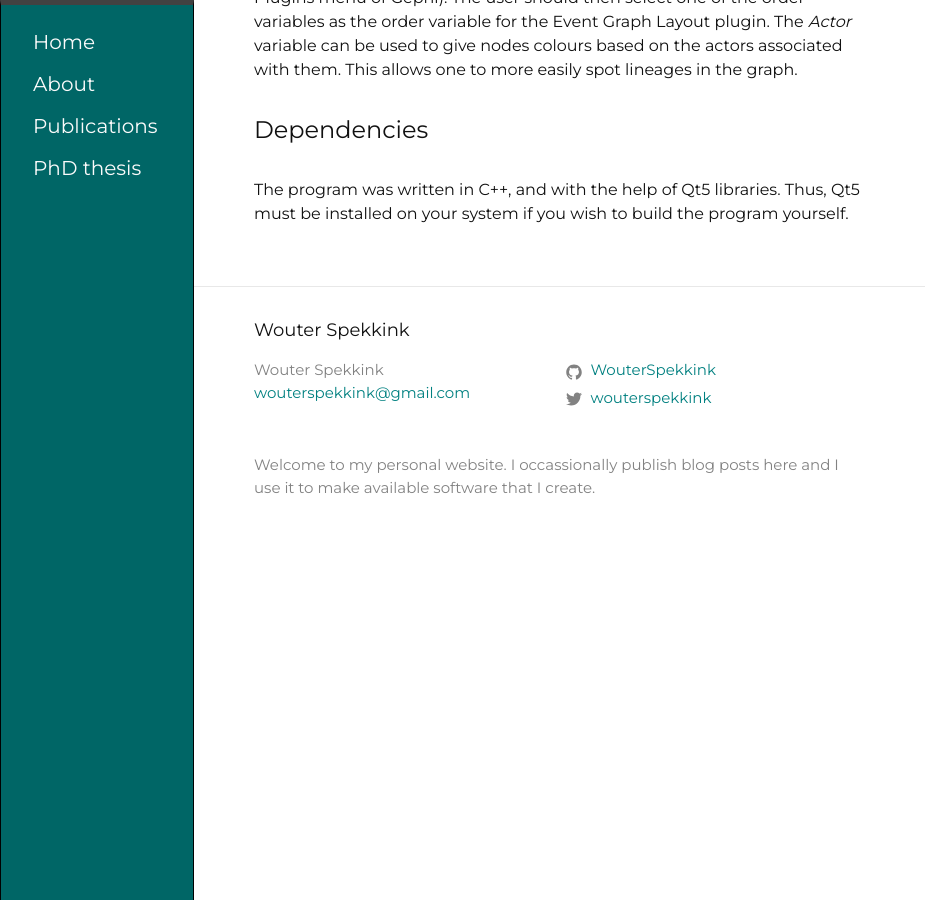
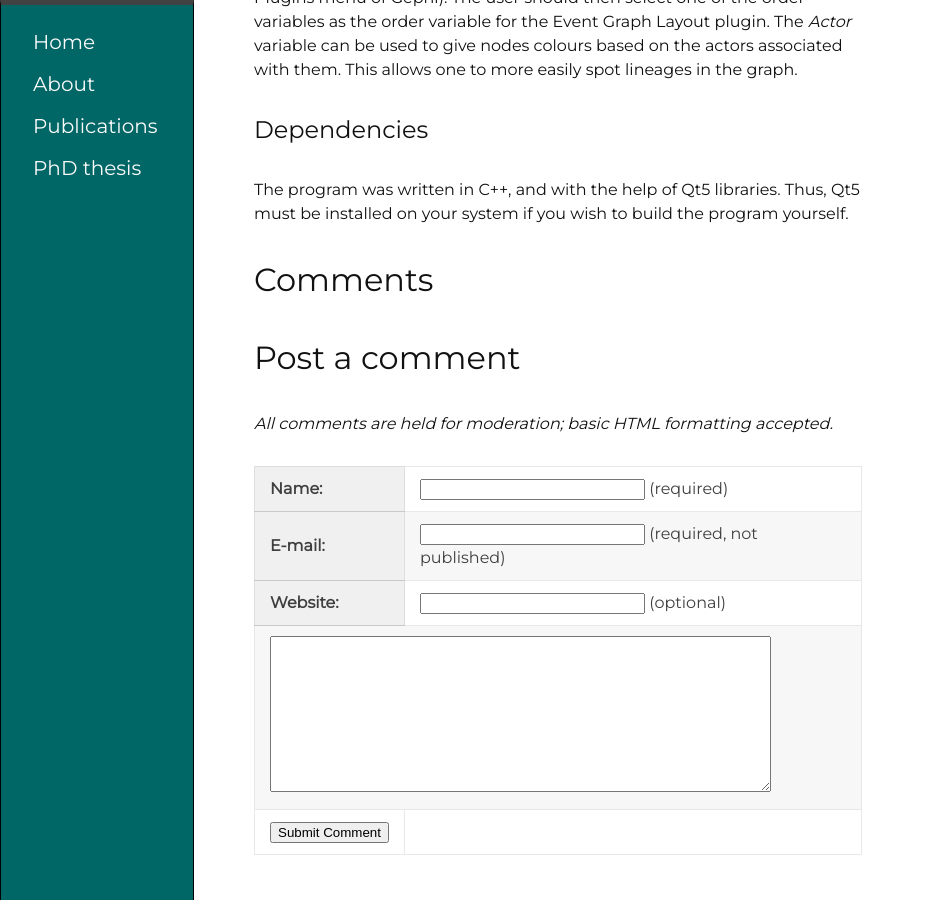
Before and after one commit to WouterSpekkink/WouterSpekkink.github.io_old, a Jekyll site: the page built from _posts/2017-03-10-bi-dynamic-line-graphs.md, in a window 1280 px wide and 900 px high, scrolled down 3719 px. Shown: the whole window, without its empty margins (0-925 px from the left). Built offline with Jekyll 4.4.1, drawn with Linux system fonts in a browser that asks for light colours.

Commit message:
Trying to add comments.

```diff
--- a/_config.yml
+++ b/_config.yml
@@ -30,6 +30,7 @@
 plugins:
   - jekyll-feed
 
+
 # Exclude from processing.
 # The following items will not be processed, by default. Create a custom list
 # to override the default setting.
--- a/_layouts/post.html
+++ b/_layouts/post.html
@@ -12,7 +12,7 @@
         {{ page.date | date: date_format }}
       </time>
       {% if page.author %}
-        • <span itemprop="author" itemscope itemtype="http://schema.org/Person"><span itemprop="name">{{ page.author }}</span></span>
+      • <span itemprop="author" itemscope itemtype="http://schema.org/Person"><span itemprop="name">{{ page.author }}</span></span>
       {% endif %}</p>
   </header>
 
@@ -20,7 +20,58 @@
     {{ content }}
   </div>
 
-  {% if site.disqus.shortname %}
-    {% include disqus_comments.html %}
-  {% endif %}
 </article>
+
+<div id="comments">
+  {% case page.comment_count %}
+  {% when 0 %}
+  {% when 1 %}
+  <h1>1 Comment</h1>
+  {% else %}
+  <h1>{{page.comment_count}} Comments</h1>
+  {% endcase %}
+  {% for c in page.comments %}
+  <div class="comment {% cycle 'odd', 'even' %}">
+    <p class="comment_header">
+      From: {% if c.link and c.link != '' %}
+      <a href="{{c.link}}">{{c.name}}</a>
+      {% else %}
+      {{c.name}}
+      {% endif %}
+      <br />
+      <span class="comment_date">{{c.date}}</span>
+    </p>
+    <p>
+      {{c.comment | newline_to_br}}
+    </p>
+  </div>
+  {% endfor %}
+  <h1>Post a comment</h1>
+  <p style="font-style: italic">
+    All comments are held for moderation; basic HTML formatting accepted.
+  </p>
+  <form id="commentform" method="POST" action="{{site.url}}/assets/commentsubmit.php">
+    <input type="hidden" name="post_id" value="{{page.id}}" />
+    <input type="hidden" name="return_url" value="{{ site.url}}{{page.url}}" />
+    <table>
+      <tr>
+	<th>Name:</th>
+	<td><input type="text" size="25" name="name" /> (required)</td>
+      </tr>
+      <tr>
+	<th>E-mail:</th>
+	<td><input type="text" size="25" name="email" /> (required, not published)</td>
+      </tr>
+      <tr>
+	<th>Website:</th>
+	<td><input type="text" size="25" name="link" /> (optional)</td>
+      </tr>
+      <tr>
+	<td colspan="2"><textarea name="comment" rows="10" cols="60" ></textarea></td>
+      </tr>
+      <tr>
+	<td><input type="submit" name="submit" value="Submit Comment" /></td>
+      </tr>
+    </table>
+  </form>
+</div>
--- a/_posts/2017-03-10-bi-dynamic-line-graphs.md
+++ b/_posts/2017-03-10-bi-dynamic-line-graphs.md
@@ -1,5 +1,6 @@
 ---
 layout: post
+id: bdlg-post
 title:  "Bi-dynamic Line Graphs"
 date:   2017-03-10 14:25:10 +0000
 categories: Software
```
Also changed, not shown: _posts/2017-12-21-a-better-csv-parser.md (+1 -0 lines).
